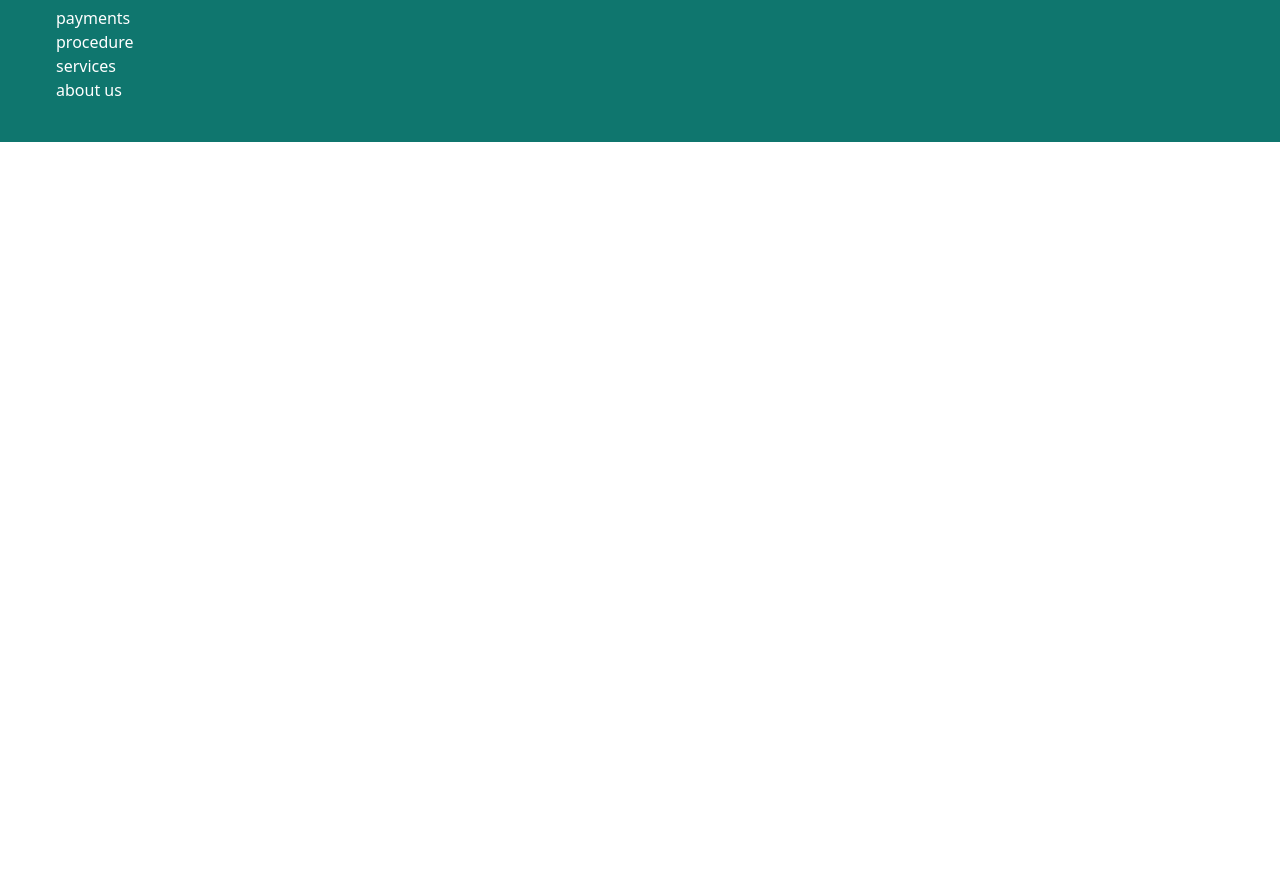
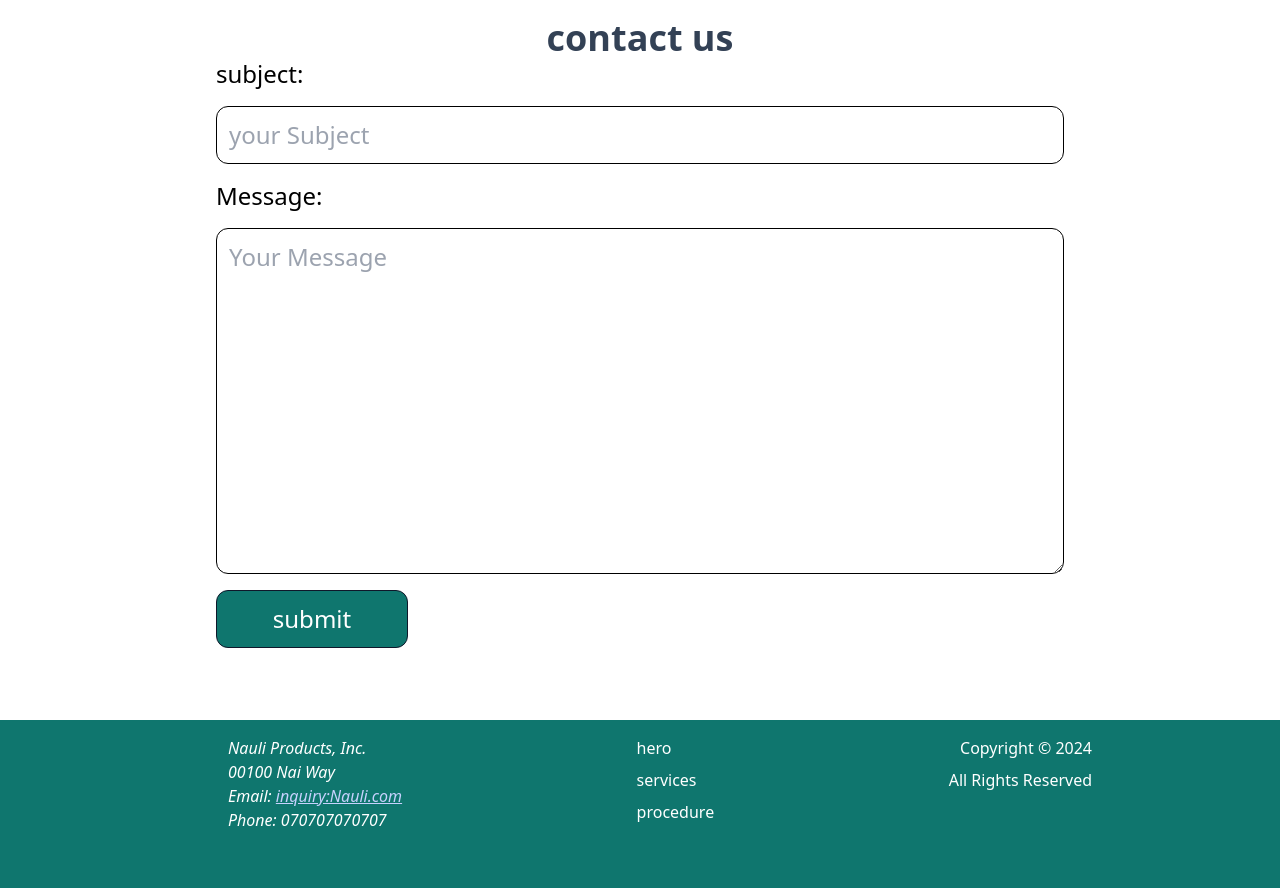
Before and after one commit to Jenga-Khalif/Nauli, a website: page build/index.html in a window 1280 px wide. Shown: the part 2186-3074 px from the top of the page. Before the commit the page ends 2328 px from the top, so only its background shows below. Drawn offline with Linux system fonts and the light colour scheme.

Commit message:
050124 1607hours

```diff
--- a/build/index.html
+++ b/build/index.html
@@ -68,7 +68,7 @@
                 </p>
                 <br>
                 <p class="max-w-md flex text-2xl text-center sm:text-left text-slate-900 dark:text-slate-400 justify-center">
-                    <a href="" class="hover:opacity-60 ">learn more</a>
+                    <a href="" class="hover:opacity-70 text-indigo-400">learn more</a>
                 </p>
 
             </article>
@@ -77,7 +77,7 @@
         <hr class="mx-auto bg-black dark:bg-white w-1/2">
 
         <section class="p-6 my-12">
-            <h2 class="text-4xl text-bold mb-6 sm:text-5xl text-center text-slate-900 dark:text-slate-400">about us</h2>
+            <h2 class="text-4xl text-bold mb-6 sm:text-5xl text-center text-slate-900 dark:text-white scroll-mt-16" id="about us">about us</h2>
             <article class="sm:w-1/2">
                 <h1 class="max-w-md  text-2xl font-bold sm:text-left text-center text-slate-900 dark:text-slate-400">Welcome to Nauli:Your Journey, Your Price</h1>
                 <br>
@@ -88,19 +88,42 @@
 
         </section>
         <hr class="mx-auto bg-black dark:bg-white w-1/2">
+        <section id="contact" class="p-6 my-12 scroll-mt-16">
+            <h2 class="font-bold text-3xl text-center sm:text-4xl text-slate-700 dark:text-white ">contact us</h2>
+            <form action="" class="max-w-4xl mx-auto text-2xl sm:text-3xl flex flex-col items-left gap-4 justify-center">
+                <label for="subject" class="text-2xl">subject:</label>
+                <input type="text" id="subject" name="subject"
+                required minlength="3" maxlength="60"
+                placeholder="your Subject"
+                class="w-full text-black p-3 text-xl sm:text-2xl rounded-xl border border-solid border-black dark:border-none"
+                 />
+                <label for="message" class="text-2xl">Message:</label>
+                <textarea name="massage" id="message" cols="30" rows="10" placeholder="Your Message" required
+                class="w-full text-black p-3 text-xl sm:text-2xl rounded-xl border border-solid border-black dark:border-none"></textarea>
+                <button class="bg-teal-700 hover:bg-teal-500 active:bg-teal-400 text-white text-2xl p-3 w-48 rounded-xl border border-solid border-slate-900 dark:border-none">submit</button>
+            </form>
+
+        </section>
 
 
     </main>
-    <footer class="bg-teal-700 text-white dark:text-white  bottom-0 pb-10 pl-10">
-        <section class="max-w-4xl mx-4 ">
-            <h1 class="text-white text-3xl font-medium "><a href="#hero">🪙 Nauli</a></h1>
-            <br>
-            <ul class="align-middle gap-5">
-                <li>payments</li>
-                <li>procedure</li>
-                <li>services</li>
-                <li>about us</li>
-            </ul>
+    <footer class="bg-teal-700 text-white bottom-0 pb-10 pl-10">
+        <section class="max-w-4xl mx-auto p-4 flex flex-col sm:flex-row sm:justify-between">
+            <address>
+                <h2>Nauli Products, Inc.</h2>
+                00100 Nai Way<br>
+                Email: <a href="mailto:cnjenga340@gmail.com" class="text-indigo-200 hover:text-indigo-50 underline">inquiry:Nauli.com</a><br>
+                Phone: <a href="0707070707">070707070707</a>
+            </address>
+            <nav class="hidden md:flex flex-col gap-2">
+                <a href="#hero" class="hover-opacity-70">hero</a>
+                <a href="#services" class="hover-opacity-70">services</a>
+                <a href="#procedure" class="hover-opacity-70">procedure</a>
+            </nav>
+            <div class="flex flex-col sm:gap-2">
+                <p class="text-right">Copyright &copy; <span id="year">2024</span></p>
+                <p class="text-right">All Rights Reserved</p>
+            </div>
         </section>
     </footer>
 
```
Also changed, not shown: build/css/style.css.
